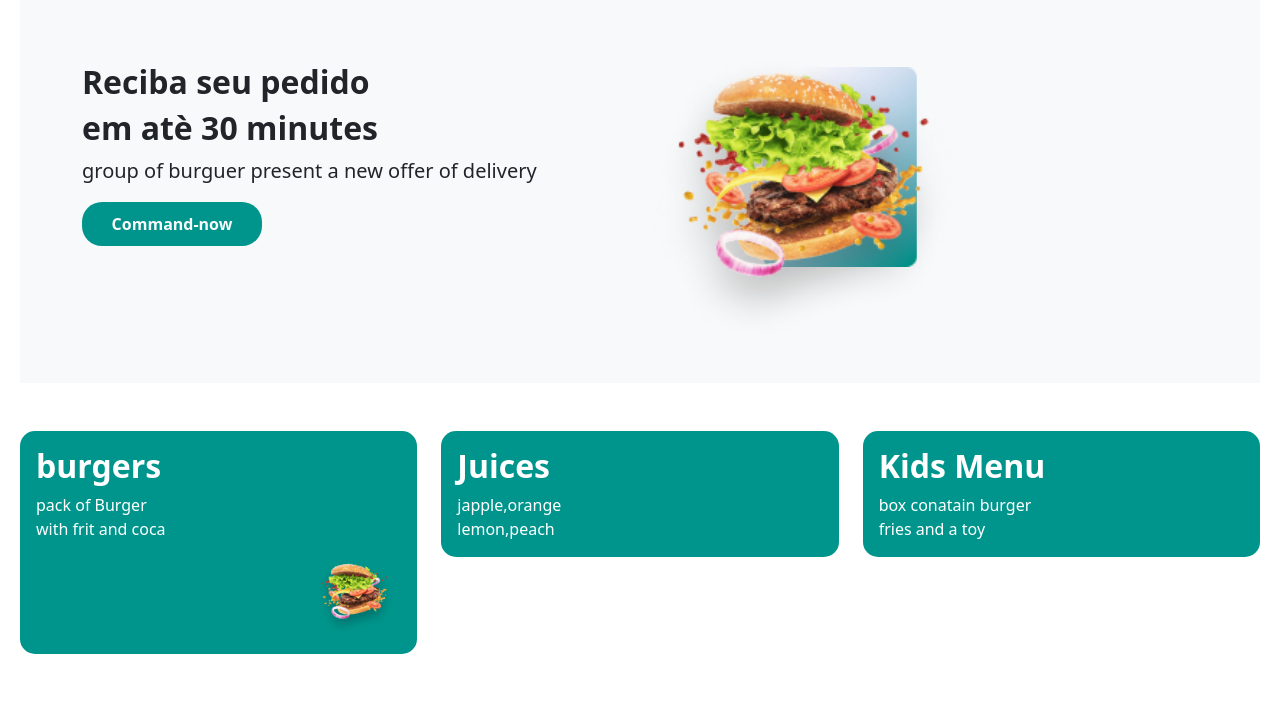
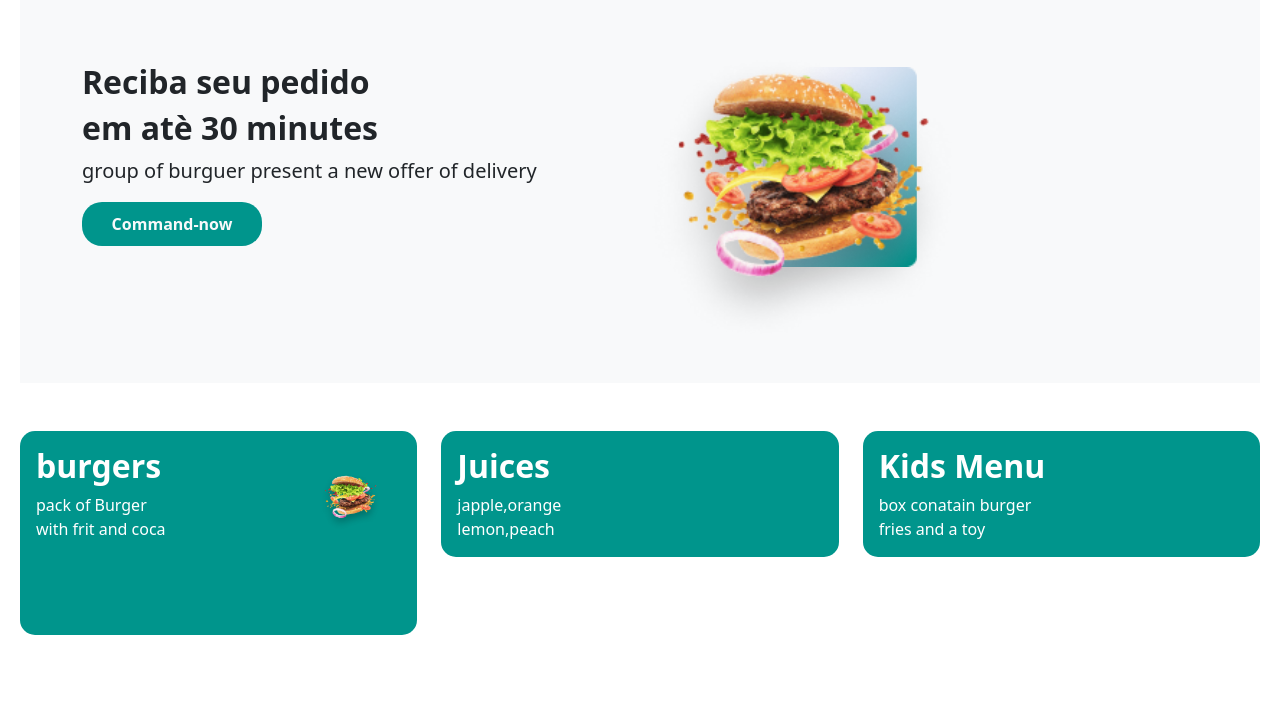
Before and after one commit to microappstech/brg, a plain HTML site: page index.html in a window 1280 px wide. Shown: the part 95-800 px from the top of the page. Drawn offline with nearby package versions, Linux system fonts and the light colour scheme; files that its build step writes are made by us from their sources; files whose address does not match are found by name.

```diff
--- a/index.html
+++ b/index.html
@@ -63,12 +63,12 @@
       <div class="conatiner">
         <div class="row">
           <div class="col-sm">
-            <div class="card text-white mb-4" style="background-color: #00958c;">
-                <div class="card-body d-inline">
+            <div class="card text-white mb-4 " style="background-color: #00958c; ">
+                <div class="card-body ">
                     <h2 class="card-title fw-bold">burgers</h2>
-                    <p class="card-text clearfix">pack of Burger <br> with frit and coca</p>
-                    <img class="w-25 float-end clearfix" src="img/Burger.png" alt="">
-                </div>
+                    <p class="card-text">pack of Burger <br> with frit and coca</p>
+                    <img style="transform: translate(400%,-140%); width: 70px;" src="img/Burger.png" alt="">
+                  </div>
 
             </div>
         </div>
```
